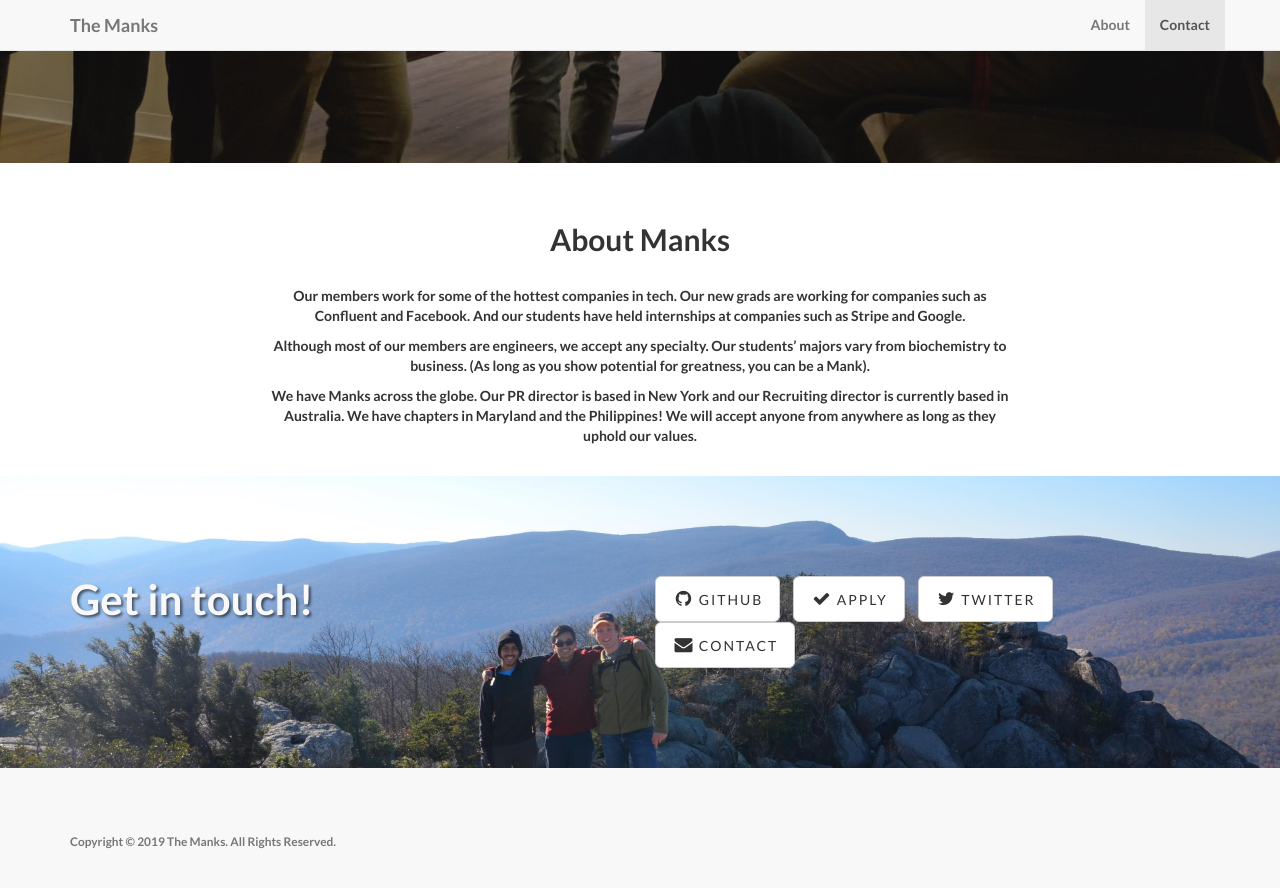
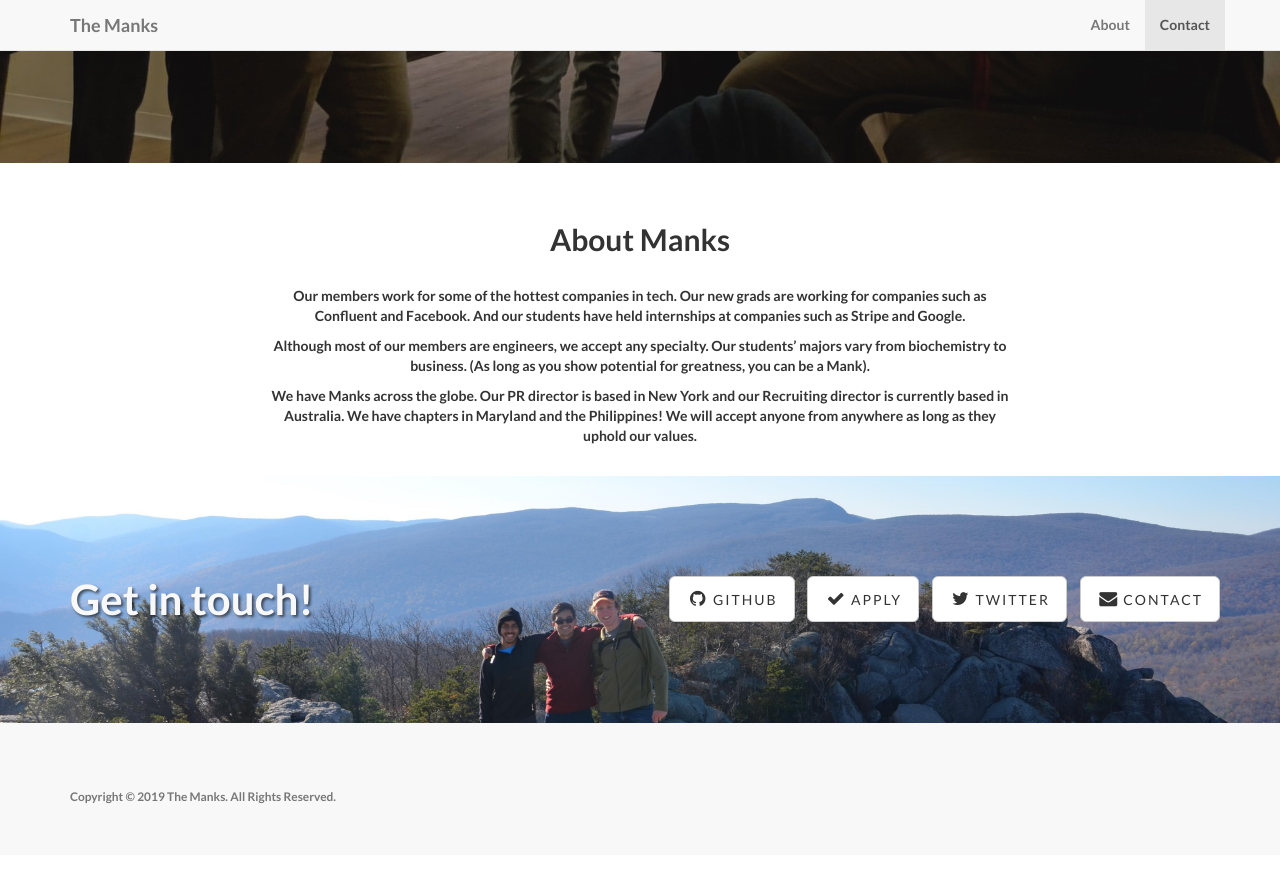
Before and after one commit to AstroCB/Manks.org, a Jekyll site: the page built from index.md, in a window 1280 px wide and 900 px high, scrolled down 614 px. Shown: the top 888 px of the window. Built offline with Jekyll 4.4.1, drawn with Linux system fonts in a browser that asks for light colours; after the commit the page ends 1469 px from its top, so only the background shows below that.

Commit message:
Fix size of contact box

```diff
--- a/_includes/contact.html
+++ b/_includes/contact.html
@@ -6,7 +6,7 @@
 				<div class="col-lg-6">
 					<h2>Get in touch!</h2>
 				</div>
-				<div class="col-lg-6">
+				<div class="col-xl-6">
 					<ul class="list-inline banner-social-buttons">
 						{% for social in site.social %}
 						<li>
```
